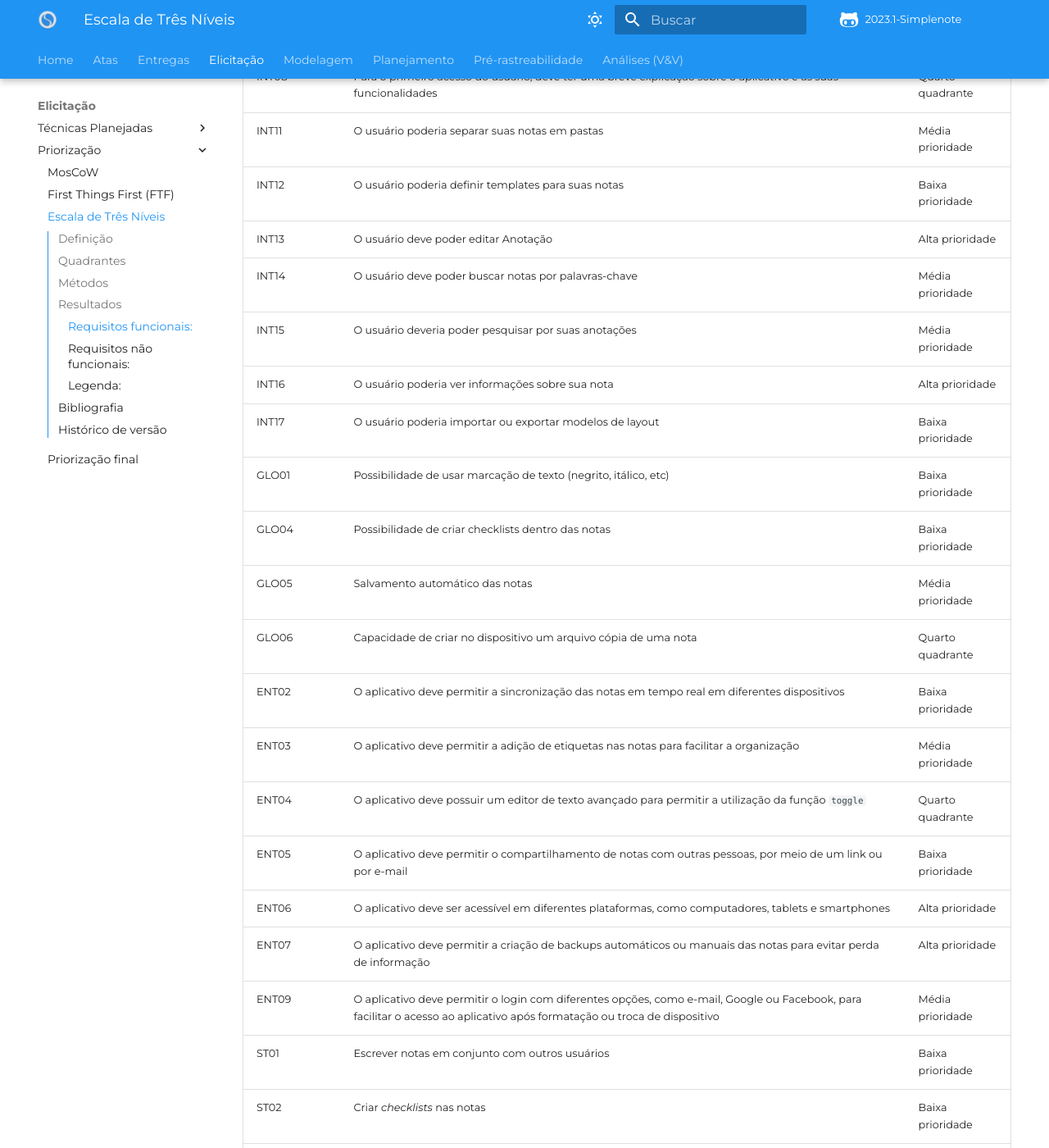
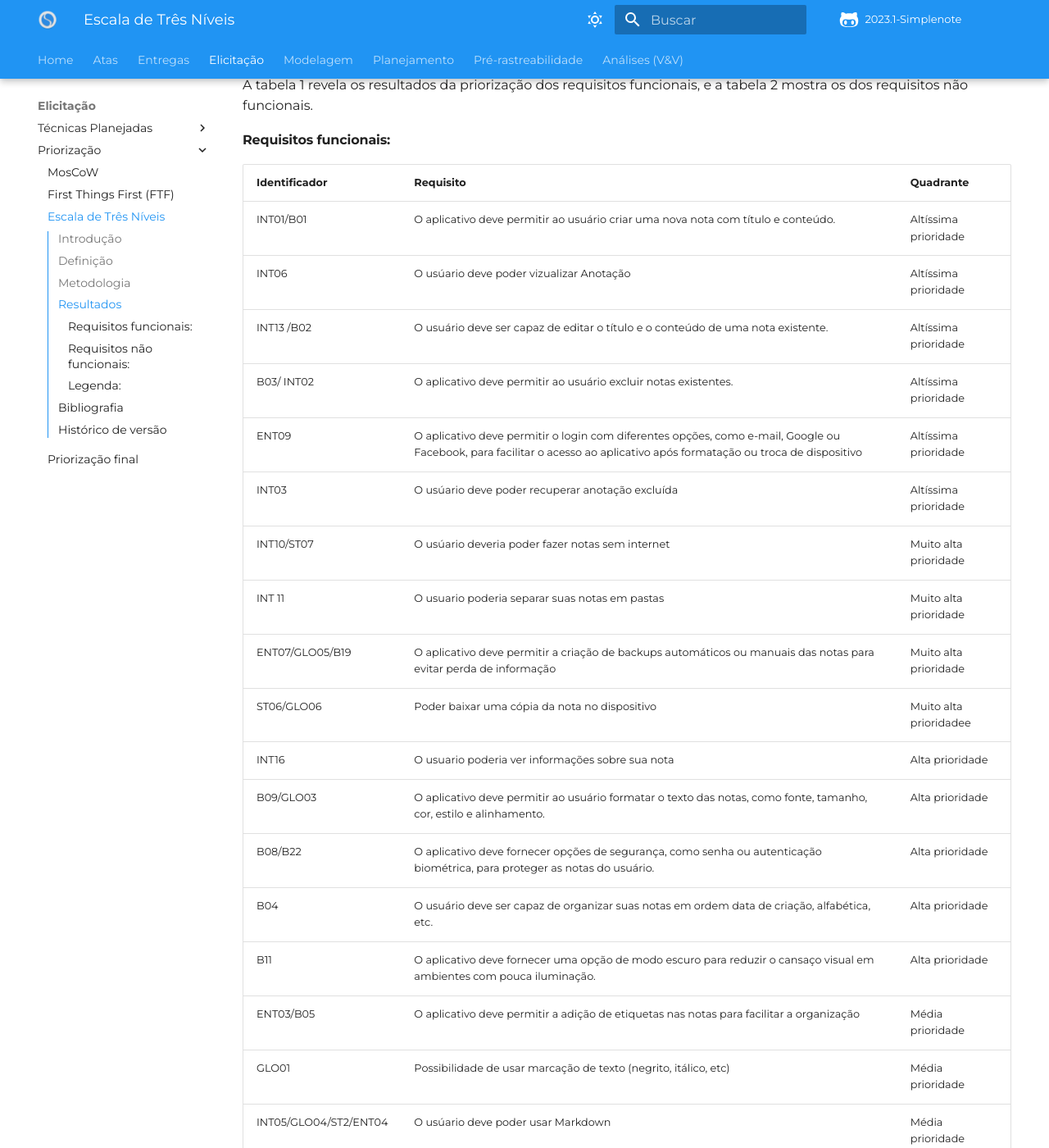
Before and after one commit to Requisitos-de-Software/2023.1-Simplenote, an MkDocs documentation site: the page built from docs/elicitacao/Priorização/ThreeLevelScale.md, in a window 1280 px wide and 1400 px high, scrolled down 1363 px. Shown: the whole window at 82% size. Built offline with MkDocs 1.6.1 and Material for MkDocs 9.7.7, drawn with Linux system fonts in a browser that asks for light colours; some web fonts are replaced; comment, search, counter and statistics services are not loaded; some of the changed text lies outside the part shown.

Commit message:
Update ThreeLevelScale.md

```diff
--- a/docs/elicitacao/Priorização/ThreeLevelScale.md
+++ b/docs/elicitacao/Priorização/ThreeLevelScale.md
@@ -1,128 +1,108 @@
 # Three Level Scale ou TLS
+
+## Introdução
+Este artefacto é referente ao documento da tecnica de priorização First things first relativo aos requisitos elicitados pelo [grupo 5](https://github.com/Requisitos-de-Software/2023.1-Simplenote) da turma de requisitos de software da Universidade de Brasília 2023/1.
 
 ## Definição
 
-**Three Level** Scale ou TLS é uma tecnica de priorização que separa os requisitos em 3 escalas que são: baixa, média e alta prioridade. É importante salientar que esta tecnica gera uma priorização subjetiva, isto devido à politicas de empresas e metas de negócio.
-
-## Quadrantes
+**Three Level Scale** ou TLS é uma tecnica de priorização que separa os requisitos em 3 quadrantes que são: baixa, média e alta prioridade. É importante salientar que esta tecnica gera uma priorização subjetiva e imprecisa[1](#ancora1), isto ocorre devido às politicas das empresas e metas do negócio. Nesta tecnica, as palavras principais são: "importância" e "urgencia" já que ambas são os principais parâmetros para decidir em qual quadrante o requisito de encaixa. De acordo com Karl E. Wiegers, temos a seguinte definição de cada quadrante:
 
 - **Alta prioridade**: São tanto importantes quanto urgentes, estes requisitos devem ser implementados o mais rápido o possível. </br>
 - **Média prioridade**: Requisitos que são importantes, entretanto, não são urgentes.</br>
 - **Baixa prioridade**: Não são nem importantes, e nem urgentes.</br>
-- **O "quarto quadrante"**: São requisitos que para alguns stakeholders são urgentes, entretanto, não são necessários para atingir a meta de negócio.</br>
 
-## Métodos
+Em grandes projetos, queremos realizar a priorização de forma interativa, então, caso seja observado que a quantidade de requisitos classificados em "alta prioridade" são muitos, pode-se fazer uma sub-priorização dos mesmos classificando-os em: Altissímo, Muito alto e Alto. Vale lembrar que para esta tecnica funcionar, é importânte que a interdependência entre os requisitos sejam respeitadas.
 
-Para a análise da priorização, foi utilizado a documentação de Introspecção; Brainstorming; Entrevista; Glossário; Questionário e Storytelling
-Durantes os dias 28/04 e 29/04, ocorreu a elaboração da documentação, que ocorreu de forma síncrona e assíncrona.
+## Metodologia
+Para realizar a etapa de priorização, foi reunido todos os requisitos elicitados pelo projeto atavés das etapas de:
+
+- [Brainstorming](https://requisitos-de-software.github.io/2023.1-Simplenote/elicitacao/brainstorming/)
+- [Entrevista](https://requisitos-de-software.github.io/2023.1-Simplenote/elicitacao/entrevista/)
+- [Glossário](https://requisitos-de-software.github.io/2023.1-Simplenote/elicitacao/glossario/)
+- [Instrospecção](https://requisitos-de-software.github.io/2023.1-Simplenote/elicitacao/Introspec%C3%A7%C3%A3o/)
+- [Storytelling](https://requisitos-de-software.github.io/2023.1-Simplenote/elicitacao/storytelling/)
+
+Em seguida, foi feito uma filtragem dos requisitos obtidos afim de que possa ter uma amostragem de dados mais consistênte e menos repetitiva. Por fim durantes os dias 28/04 e 29/04, ocorreu a elaboração da documentação, que ocorreu de forma síncrona e assíncrona pelos desenvolvedores do projeto.
 
 - Data: 28 de abril de 2023 e 29 de abril de 2023
 - Horário: 10:00 e 20:30
 - Local: Campus FGA - UnB e Discord
 
+Com a quantidade de requisitos classificados como altos na priorização final, foi feita uma segunda reunião, afim de reclassificar os requisitos na categoria "alta".
+
 ## Resultados
 
-A tabela a seguir mostra os resultados alcançados após a priorização dos requisitos:
+A tabela 1 revela os resultados da priorização dos requisitos funcionais, e a tabela 2 mostra os dos requisitos não funcionais.
 
 #### Requisitos funcionais:
 
 | Identificador| Requisito | Quadrante|
 |---------------|-----------|-----------|
-|INT01|O usuário deve poder fazer anotação| Alta prioridade|
-|INT02|O usuário deve poder excluir anotação| Alta prioridade|
-|INT03|O usuário deve poder recuperar anotação excluida| Baixa prioridade|
-|INT04|O usuário poderá compartilhar suas anotações com outras pessoas atraves de um link| Baixa prioridade|
-|INT05| O usuário deve poder usar Markdown| Alta prioridade|
-|INT06|O usuário deve poder vizualizar Anotação| Alta prioridade|
-|INT08|	Para o primeiro acesso do usuário, deve ter uma breve explicação sobre o aplicativo e as suas funcionalidades|Quarto quadrante|
-|INT11|O usuário poderia separar suas notas em pastas| Média prioridade|
-|INT12|O usuário poderia definir templates para suas notas| Baixa prioridade|
-|INT13|O usuário deve poder editar Anotação|Alta prioridade|
-|INT14|O usuário deve poder buscar notas por palavras-chave| Média prioridade|
-|INT15|O usuário deveria poder pesquisar por suas anotações|Média prioridade|
-|INT16|O usuário poderia ver informações sobre sua nota| Alta prioridade|
-|INT17|	O usuário poderia importar ou exportar modelos de layout| Baixa prioridade|
-|GLO01|Possibilidade de usar marcação de texto (negrito, itálico, etc)|Baixa prioridade|
-|GLO04|Possibilidade de criar checklists dentro das notas| Baixa prioridade|
-|GLO05|Salvamento automático das notas|Média prioridade|
-|GLO06|Capacidade de criar no dispositivo um arquivo cópia de uma nota|Quarto quadrante|
-|ENT02|O aplicativo deve permitir a sincronização das notas em tempo real em diferentes dispositivos| Baixa prioridade|
-|ENT03|O aplicativo deve permitir a adição de etiquetas nas notas para facilitar a organização|Média prioridade|
-|ENT04|O aplicativo deve possuir um editor de texto avançado para permitir a utilização da função `toggle`|Quarto quadrante|
-|ENT05|O aplicativo deve permitir o compartilhamento de notas com outras pessoas, por meio de um link ou por e-mail|Baixa prioridade|
-|ENT06|O aplicativo deve ser acessível em diferentes plataformas, como computadores, tablets e smartphones|Alta prioridade|
-|ENT07| O aplicativo deve permitir a criação de backups automáticos ou manuais das notas para evitar perda de informação|Alta prioridade|
-|ENT09| O aplicativo deve permitir o login com diferentes opções, como e-mail, Google ou Facebook, para facilitar o acesso ao aplicativo após formatação ou troca de dispositivo|Média prioridade|
-| ST01 | Escrever notas em conjunto com outros usuários |Baixa prioridade|
-| ST02 | Criar _checklists_ nas notas | Baixa prioridade |
-| ST03 | Compartilhar publicamente as notas | Baixa prioridade |
-| ST04 | Desenhar nas notas | Baixa prioridade |
-| ST06 | Poder baixar uma cópia da nota no dispositivo | Média prioridade |
-| B01|O aplicativo deve permitir ao usuário criar uma nova nota com título e conteúdo.|Alta prioridade|
-| B02|O usuário deve ser capaz de editar o título e o conteúdo de uma nota existente.|Alta prioridade|
-| B03|O aplicativo deve permitir ao usuário excluir notas existentes.|Alta prioridade|
-| B04| O usuário deve ser capaz de organizar suas notas em ordem data de criação, alfabética, etc.|Média prioridade|
-| B05| O usuário deve ser capaz de pesquisar notas por palavra-chave ou tag.|Média prioridade|
-| B06|O aplicativo deve permitir a sincronização de notas entre diferentes dispositivos do usuário.| Média prioridade|
-| B07|O usuário deve ser capaz de compartilhar notas com outras pessoas por meio de diferentes plataformas.|Média prioridade|
-| B08|O aplicativo deve fornecer opções de segurança, como senha ou autenticação biométrica, para proteger as notas do usuário.|Média prioridade|
-| B09|O aplicativo deve permitir ao usuário formatar o texto das notas, como fonte, tamanho, cor, estilo e alinhamento.|Baixa prioridade|
-| B10|O usuário deve ser capaz de anexar arquivos, imagens, áudios ou vídeos às notas.| Média prioridade|
-| B11|O aplicativo deve fornecer uma opção de modo escuro para reduzir o cansaço visual em ambientes com pouca iluminação.|Baixa prioridade|
-| B12|Os usuários devem poder exportar suas notas em diferentes formatos, como PDF ou Word, para uso posterior fora do aplicativo.|Quarto quadrante|
-| B13|O aplicativo deve ser capaz de enviar notificações aos usuários para lembrá-los de tarefas ou compromissos importantes|Baixa prioridade|
-| B14|O aplicativo deve ser capaz de reconhecer e transcrever a voz dos usuários em notas.|Baixa prioridade|
-| B15|O aplicativo deve permitir que os usuários trabalhem em notas simultaneamente, com alterações sendo exibidas em tempo real.|Baixa prioridade|
-| B16|O aplicativo deve permitir que os usuários criem notas com lembretes de data e hora para ajudá-los a acompanhar compromissos ou tarefas importantes.|Baixa prioridade|
-| B17|O usuário deve ser notificado de tarefas ou compromissos importantes ou quando há alterações em notas compartilhadas.|Média prioridade|
-| B18|O aplicativo deve manter um histórico de versão de notas, permitindo que os usuários voltem para versões anteriores de suas notas.|Quarto quadrante|
-<p align="center"> Tabela 1: Tabela de priorização TLE para os requisitos funcionais <br> Fonte: autores <br> Autores: João e Kauã </p>
+| INT01/B01  |O aplicativo deve permitir ao usuário criar uma nova nota com título e conteúdo.|Altíssima prioridade|
+|INT06 | O usúario deve poder vizualizar Anotação|Altíssima prioridade|
+|INT13 /B02 | O usuário deve ser capaz de editar o título e o conteúdo de uma nota existente.|Altíssima prioridade|
+|B03/ INT02 | O aplicativo deve permitir ao usuário excluir notas existentes.|Altíssima prioridade|
+|ENT09 | O aplicativo deve permitir o login com diferentes opções, como e-mail, Google ou Facebook, para facilitar o acesso ao aplicativo após formatação ou troca de dispositivo|Altíssima prioridade|
+|INT03 | O usúario deve poder recuperar anotação excluída|Altíssima prioridade|
+|INT10/ST07 | O usúario deveria poder fazer notas sem internet|Muito alta prioridade|
+|INT 11 | O usuario poderia separar suas notas em pastas|Muito alta prioridade|
+|ENT07/GLO05/B19 | O aplicativo deve permitir a criação de backups automáticos ou manuais das notas para evitar perda de informação|Muito alta prioridade|
+|ST06/GLO06 | Poder baixar uma cópia da nota no dispositivo|Muito alta prioridadee|
+|INT16 | O usuario poderia ver informações sobre sua nota|Alta prioridade|
+|B09/GLO03 | O aplicativo deve permitir ao usuário formatar o texto das notas, como fonte, tamanho, cor, estilo e alinhamento.|Alta prioridade|
+|B08/B22 | O aplicativo deve fornecer opções de segurança, como senha ou autenticação biométrica, para proteger as notas do usuário.|Alta prioridade|
+|B04 | O usuário deve ser capaz de organizar suas notas em ordem data de criação, alfabética, etc.|Alta prioridade|
+|B11 | O aplicativo deve fornecer uma opção de modo escuro para reduzir o cansaço visual em ambientes com pouca iluminação.|Alta prioridade|
+|ENT03/B05 | O aplicativo deve permitir a adição de etiquetas nas notas para facilitar a organização|Média prioridade|
+|GLO01 | Possibilidade de usar marcação de texto (negrito, itálico, etc)|Média prioridade|
+|INT05/GLO04/ST2/ENT04 | O usúario deve poder usar Markdown|Média prioridade|
+|INT14 | O usúario deve poder buscar notas por palavras-chave|Média prioridade|
+|INT15 |O usúario deveria poder pesquisar por suas anotações|Média prioridade|
+|INT04/ENT05 | O usuário poderá compartilhar suas anotações com outras pessoas atraves de um link|Média prioridade|
+|INT08 | Para o primeiro acesso do usuário, deve ter uma breve explicação sobre o aplicativo e as suas funcionalidades|Média prioridade|
+|INT12/INT17 |O usuario poderia definir templates para suas notas|Média prioridade|
+|B15/ST01 | O aplicativo deve permitir que os usuários trabalhem em notas simultaneamente, com alterações sendo exibidas em tempo real.|Média prioridade|
+|B12 | Os usuários devem poder exportar suas notas em diferentes formatos, como PDF ou Word, para uso posterior fora do aplicativo.|Média prioridade|
+|B10 | O usuário deve ser capaz de anexar arquivos, imagens, áudios ou vídeos às notas.|Média prioridade|
+|B18 | O aplicativo deve manter um histórico de versão de notas, permitindo que os usuários voltem para versões anteriores de suas notas.|Média prioridade|
+|B16/B17/B13 | O aplicativo deve permitir que os usuários criem notas com lembretes de data e hora para ajudá-los a acompanhar compromissos ou tarefas importantes.|Baixa prioridade|
+|B07/ST03 | O usuário deve ser capaz de compartilhar notas com outras pessoas por meio de diferentes plataformas.|Baixa prioridade|
+|ST04 | Desenhar nas notas|Baixa prioridade|
+|B14 |O aplicativo deve ser capaz de reconhecer e transcrever a voz dos usuários em notas.|Baixa prioridade|
 
+
+<p align="center"> Tabela 1: Tabela de priorização TLE para os requisitos funcionais <br> Fonte: autores</p>
 
 
 #### Requisitos não funcionais:
 
 | Identificador| Requisito | Quadrante|
 |---------------|-----------|-----------|
-|INT07|O aplicativo salvará a nota em até 1 segundo| Alta prioridade|
-|INT09|O aplicativo abrirá em um tempo limite de até 2 segundos| Média prioridade|
-|INT10|O usuário deveria poder fazer notas sem internet| Alta prioridade|
-|INT18|A interface deve ser simples e intuitiva| Alta prioridade|
-|GLO02|Estar disponível em diversos dispositivos (celulares, laptops, tablets, etc)| Alta prioridade|
-|GLO03|Ser capaz de ler e editar arquivos de texto de outras fontes|Baixa prioridade|
-|ENT01|O aplicativo deve permitir a criação de notas de forma fácil e rápida, sem muitas etapas| Alta prioridade|
-|ENT08|O aplicativo deve ter uma interface simples e fácil de usar, sem muitas opções desnecessárias|Alta prioridade|
-| ST05 | Ser capaz de usar a aplicação em dispositivos _mobile_ (celulares e tablets) | Alta prioridade |
-| ST07 | Ser capaz de funcionar sem internet | Alta prioridade |
-|QUE01|O sistema deve ser simples e intuitivo|Alta prioridade|
-|B19|O aplicativo deve ser confiável e estável, evitando falhas ou perda de dados.|Alta prioridade|
-|B20|O aplicativo deve ser intuitivo e fácil de usar, com uma interface clara e simples.|Alta prioridade|
-|B21|O aplicativo deve ser responsivo e rápido, permitindo que os usuários criem e acessem suas notas rapidamente.|Alta prioridade|
-|B22|O aplicativo deve garantir a segurança e privacidade das notas dos usuários, protegendo-as contra acesso não autorizado ou perda de dados.|Alta prioridade|
-|B23|O aplicativo deve ser acessível para usuários com deficiências visuais ou motoras, com recursos como suporte a leitores de tela e opções de zoom.|Média prioridade|
-|B24|O aplicativo deve estar disponível em várias plataformas, como iOS, Android, Windows e Mac, para garantir que os usuários possam acessar suas notas em qualquer dispositivo.|Alta prioridade|
-|B25|O aplicativo deve estar disponível para uso sempre que o usuário precisar, sem interrupções ou indisponibilidades não planejadas.|Alta prioridade|
-|B26|O aplicativo deve ser otimizado para usar recursos do dispositivo de forma eficiente, como CPU, memória e bateria.|Média prioridade|
-|B27|O aplicativo deve ser facilmente mantido e atualizado, com um código limpo e bem documentado.|Alta prioridade|
+|B25/ENT08 | O aplicativo deve estar disponível para uso sempre que o usuário precisar, sem interrupções ou indisponibilidades não planejadas.|Alta prioridade|
+|INT07 | O aplicativo salvará a nota em até 1 segundo|Alta prioridade|
+|INT09 | O aplicativo abrirá em um tempo limite de até 2 segundos|Alta prioridade|
+|B20/ENT08/INT18/QUE01/B21 | O aplicativo deve ser intuitivo ,rápido ,e fácil de usar, com uma interface clara e simples.|Alta prioridade|
+|B26 | O aplicativo deve ser otimizado para usar recursos do dispositivo de forma eficiente, como CPU, memória e bateria.|Alta prioridade|
+|B21/GLO02/ST05/B24/ENT02/B06/ENT06 | Estar disponível em diversos dispositivos (celulares, laptops, tablets, etc) e sistemas operacionais|Alta prioridade|
+|B27| O aplicativo deve ser facilmente mantido e atualizado, com um código limpo e bem documentado.|Média prioridade|
+|B23| O aplicativo deve ser acessível para usuários com deficiências visuais ou motoras, com recursos como suporte a leitores de tela e opções de zoom.|Média prioridade|
 
-<p align="center"> Tabela 2: Tabela de priorização TLE para os requisitos não funcionais <br> Fonte: autores <br> Autores: João e Kauã </p>
+<p align="center"> Tabela 2: Tabela de priorização TLE para os requisitos não funcionais <br> Fonte: autores <br> Autor:Kauã </p>
 
 ### Legenda:
 
 - INT: Introspecção
+- B: Brainstorming
+- ENT: Entrevista
+- GLO: Glossário
+- ST: Storytelling
 
-- B: Brainstorming
-
-- ENT: Entrevista
-
-- GLO: Glossário
-
-- QUE: Questionário
-
-- ST: Storytelling
 ## Bibliografia
 
-[1] https://aprender3.unb.br/pluginfile.php/2523072/mod_resource/content/2/PriorizaA%CC%83%C2%A7A%CC%83%C2%A3o%20de%20Req.pdf
+> [1] First Things First: Prioritizing Requirements Karl E. Wiegers
+>
+> [2] K. Wiegers, “Five Requirements Prioritization Methods - Analyst’s corner - Medium,” Medium, Jun. 03, 2020. https://medium.com/analysts-corner/five-requirements-prioritization-methods-86f4c5e0433e (acessado Jun. 26, 2023).
+‌
 
 ## Histórico de versão
 
@@ -132,3 +112,4 @@
 |  `1.1` | 28/04/2023 | Adicionando requisitos e suas prioridades | Kauã        | Mylena  |
 |  `1.2` | 01/05/2023 |          Finalizando o documento          | Kauã        | Mylena  |
 |  `1.3` | 15/05/2023 |       Ajustes Feedbacks entrega 2         | Ana Beatriz | Mylena  |
+|  `1.4` | 26/06/2023 |         Correção da entrega 5.1           | Kauã        | Mylena  |
```
